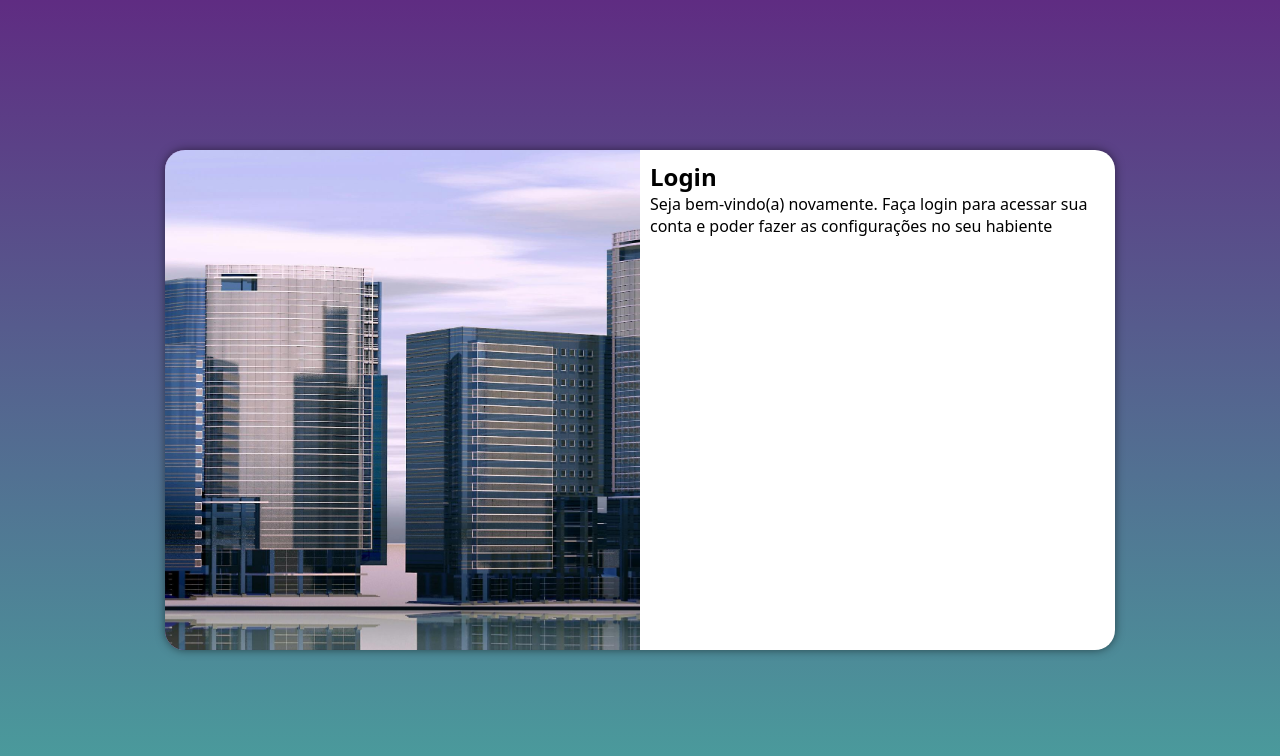
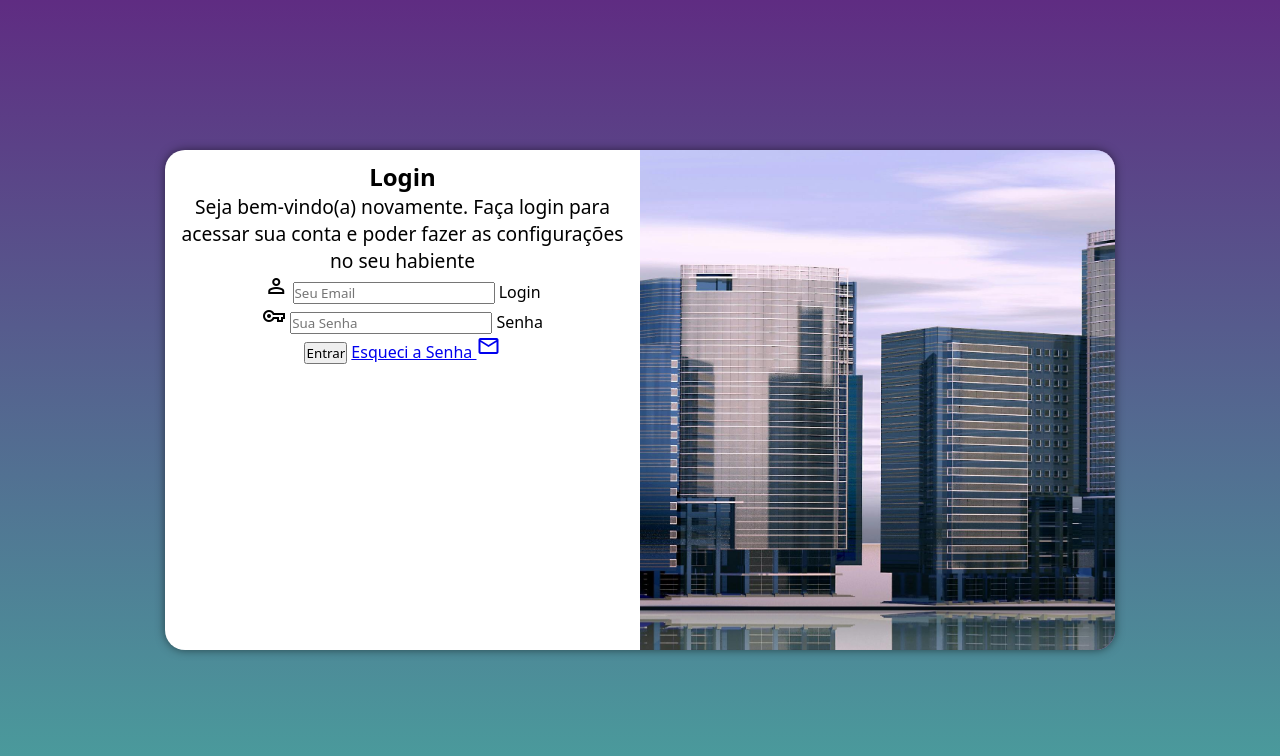
Before and after one commit to Matheus-Felixxx/Projeto-Login-Final, a plain HTML site: page index.html in a window 1280 px wide. Drawn offline with nearby package versions, Linux system fonts and the light colour scheme.

Commit message:
criei formulario

```diff
--- a/estilo/index.css
+++ b/estilo/index.css
@@ -57,3 +57,17 @@ section#login > #formulario{
     display: block;
     padding: 10px;
 }
+
+div#formulario{
+    text-align: center;
+    margin-bottom: 10px;
+}
+
+div#formulario{
+    font-size: 1em;
+}
+
+
+div#formulario > p{
+    font-size: 0.8em;
+}
--- a/estilo/telas.css
+++ b/estilo/telas.css
@@ -32,13 +32,16 @@
     }
 
     section#login > div#imagem{
-        float: left;
+        float: right;
         width: 50%;
         height: 100%;
     }
 
     section#login > div#formulario{
-        float: right;
+        float: left;
         width: 50%;
     }
+    div#formulario > p{
+        font-size: 1.2em;
+    }
 }
--- a/index.html
+++ b/index.html
@@ -4,6 +4,7 @@
     <meta charset="UTF-8">
     <meta name="viewport" content="width=device-width, initial-scale=1.0">
     <title>Projeto Login</title>
+     <link href="https://fonts.googleapis.com/css2?family=Material+Symbols+Outlined" rel="stylesheet">
     <link rel="stylesheet" href="estilo/index.css">
     <link rel="stylesheet" href="estilo/telas.css">
 </head>
@@ -15,7 +16,24 @@
                 <h1>Login</h1>
                 <p>Seja bem-vindo(a) novamente. Faça login para acessar sua conta e poder fazer as configurações no seu habiente</p>
                 <form action="login.php" method="post">
-
+                    <div class="campo">
+                        <span class="material-symbols-outlined">
+                            person
+                            </span>
+                        <input type="email" name="Login" id="ilogin" placeholder="Seu Email" required maxlength="30">
+                        <label for="ilogin">Login</label>
+                    </div>
+                    <div class="campo">
+                        <span class="material-symbols-outlined">Vpn_Key</span>
+                        <input type="password" name="senha" id="isenha" required placeholder="Sua Senha" min="8" autocomplete="current-password">
+                        <label for="isenha">Senha</label>
+                    </div>
+                    <div>
+                        <input type="submit" value="Entrar">
+                        <a href="esqueci.html">
+                            Esqueci a Senha <span class="material-symbols-outlined">mail</span>
+                        </a>
+                    </div>
                 </form>
             </div>
         </section>
```
